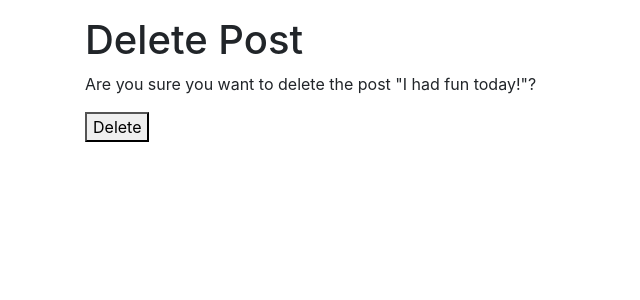
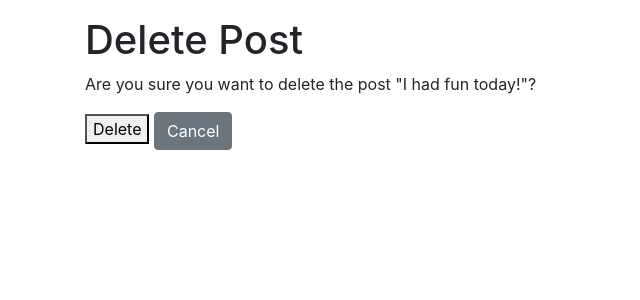
Before and after one commit to V1SHAL421/mywebsite, a Django app: page /posts/3/delete/ in a window 1280 px wide. Shown: the part 56-356 px from the top of the page, without its empty margins (0-640 px from the left). Run offline with Django 4.2, Linux system fonts and the light colour scheme; a user stored in the database is signed in; data comes from the database, SQL or seed files in the repository; some libraries are stand-ins or nearby versions.

Commit message:
Add Cancel button for post_delete

```diff
--- a/myapp/templates/post_delete.html
+++ b/myapp/templates/post_delete.html
@@ -11,6 +11,7 @@
             <form method="post">
                 {% csrf_token %}
                 <button type="submit">Delete</button>
+                <a href="{% url 'post_list' %}" class="btn btn-secondary">Cancel</a>
             </form>
         </div>
     </div>
```
